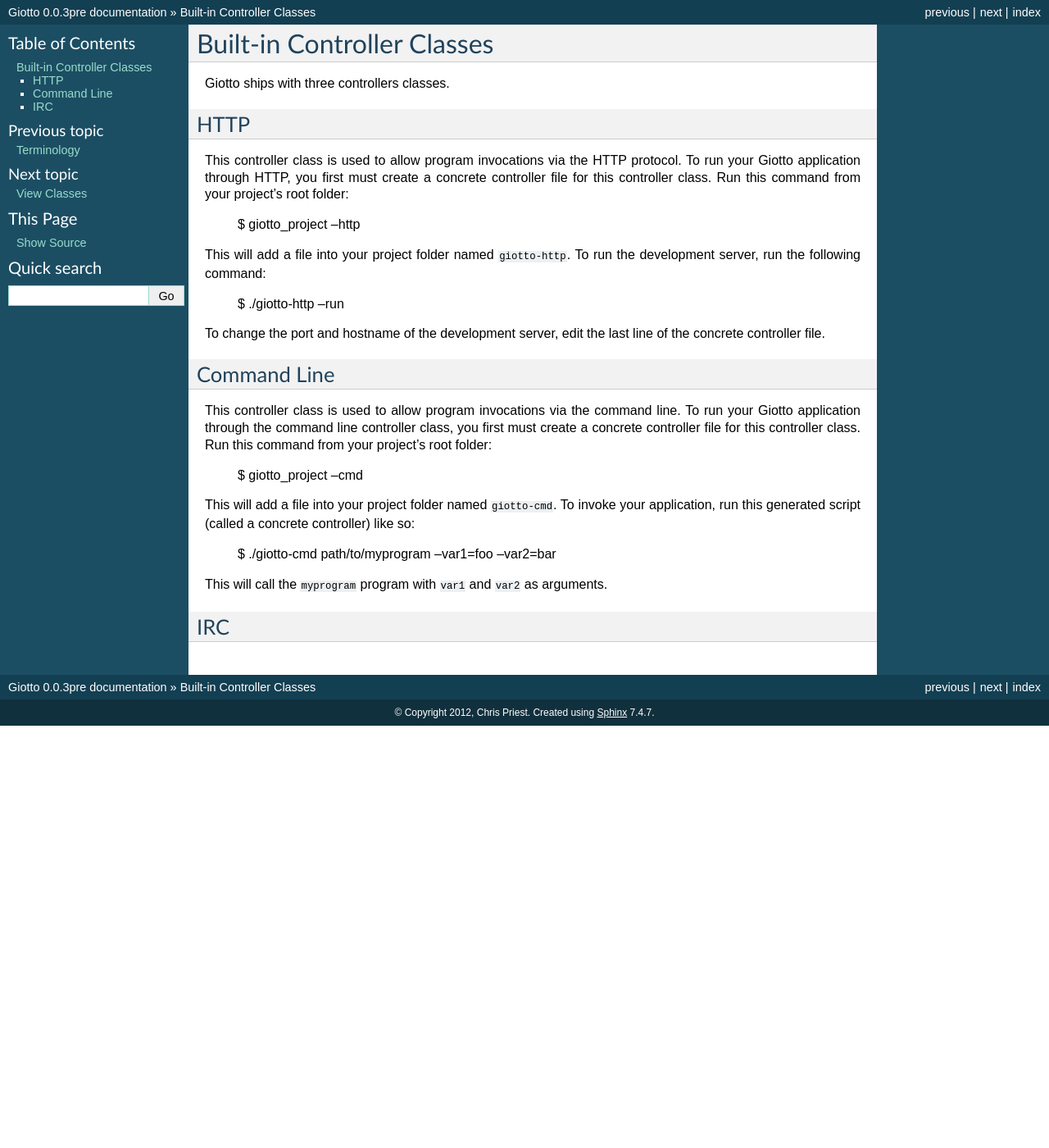
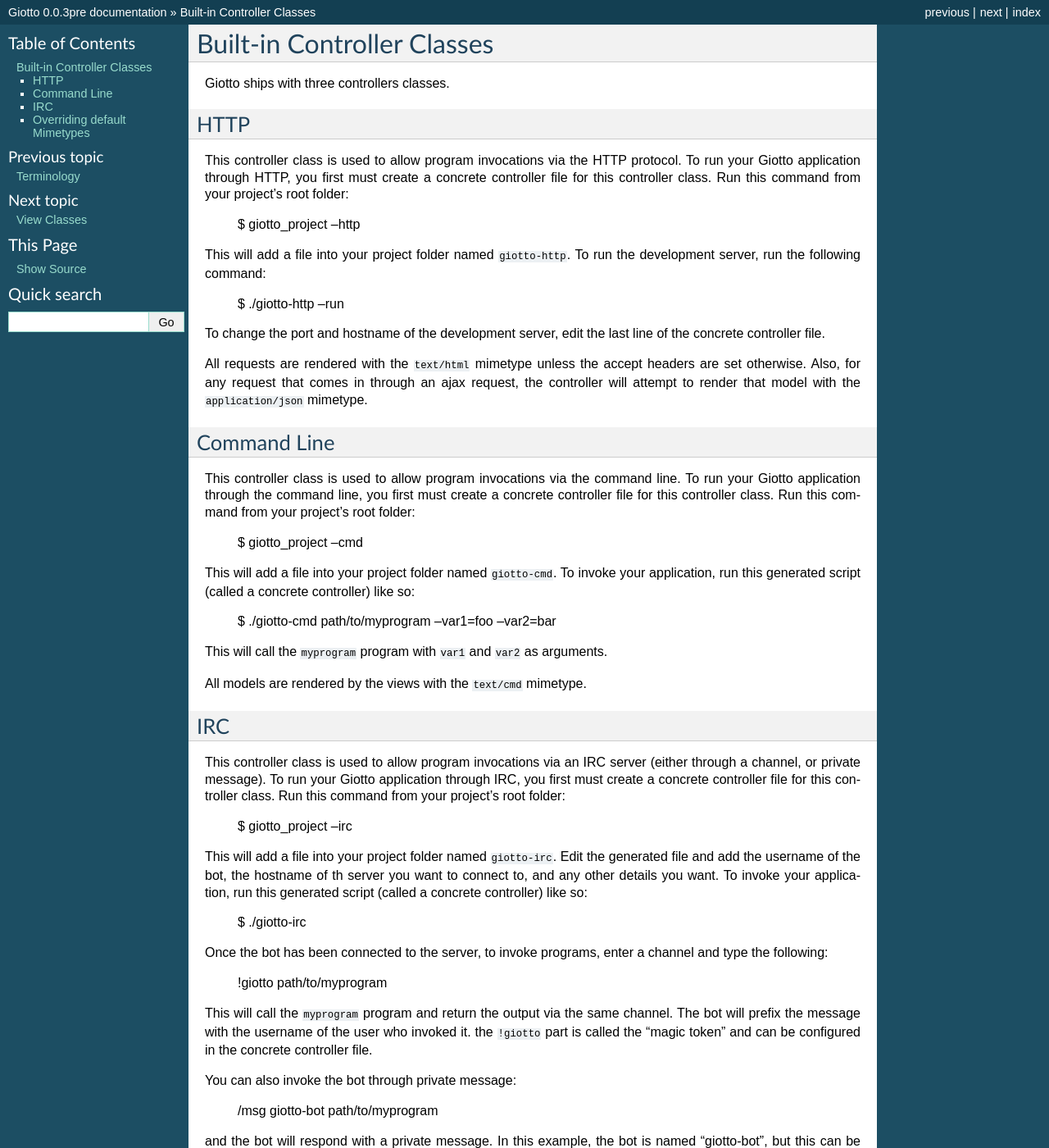
Before and after one commit to priestc/giotto, a Sphinx documentation site: the page built from docs/built_in_controller_classes.rst, in a window 1280 px wide and 1400 px high. Shown: the whole window at 82% size. Built offline with Sphinx 7.4.7, drawn with Linux system fonts in a browser that asks for light colours; some of the changed text lies outside the part shown.

Commit message:
more controller documentation

```diff
--- a/docs/built_in_controller_classes.rst
+++ b/docs/built_in_controller_classes.rst
@@ -8,7 +8,6 @@
 
 HTTP
 ----
-
 This controller class is used to allow program invocations via the HTTP protocol.
 To run your Giotto application through HTTP,
 you first must create a concrete controller file for this controller class.
@@ -24,11 +23,14 @@
 To change the port and hostname of the development server,
 edit the last line of the concrete controller file.
 
+All requests are rendered with the ``text/html`` mimetype unless the accept headers are set otherwise.
+Also, for any request that comes in through an ajax request,
+the controller will attempt to render that model with the ``application/json`` mimetype.
+
 Command Line
 ------------
-
 This controller class is used to allow program invocations via the command line.
-To run your Giotto application through the command line controller class,
+To run your Giotto application through the command line,
 you first must create a concrete controller file for this controller class.
 Run this command from your project's root folder:
 
@@ -41,5 +43,52 @@
 
 This will call the ``myprogram`` program with ``var1`` and ``var2`` as arguments.
 
+All models are rendered by the views with the ``text/cmd`` mimetype.
+
 IRC
 ---
+This controller class is used to allow program invocations via an IRC server
+(either through a channel, or private message).
+To run your Giotto application through IRC,
+you first must create a concrete controller file for this controller class.
+Run this command from your project's root folder:
+
+    $ giotto_project --irc
+
+This will add a file into your project folder named ``giotto-irc``.
+Edit the generated file and add the username of the bot,
+the hostname of th server you want to connect to,
+and any other details you want.
+To invoke your application, run this generated script (called a concrete controller) like so:
+
+    $ ./giotto-irc
+
+Once the bot has been connected to the server, to invoke programs, enter a channel and type the following:
+
+    !giotto path/to/myprogram
+
+This will call the ``myprogram`` program and return the output via the same channel.
+The bot will prefix the message with the username of the user who invoked it.
+the ``!giotto`` part is called the "magic token" and can be configured in the concrete controller file.
+
+You can also invoke the bot through private message:
+
+    /msg giotto-bot path/to/myprogram
+
+and the bot will respond with a private message.
+In this example, the bot is named "giotto-bot", but this can be configured through the concrete controller file.
+
+All models are rendered by the views with the ``text/irc`` mimetype.
+
+Overriding default Mimetypes
+----------------------------
+Whenever you invoke a program, the mimetype used to render the model data is determined by that controller's default mimetype.
+The default mimetypes for the HTTP, IRC and CMD controllers are ``text/html``, ``text/irc``, and ``text/cmd`` respectively.
+To override this, just add the extension of your preferred type to the end of the program name:
+
+    ./giotto-cmd path/to/program.json --x=4
+
+This will return the result of ``program`` in JSON format instead of the default ``text/cmd``.
+This also works for positional arguments:
+
+    !giotto path/to/myprogram.txt/argument
```
